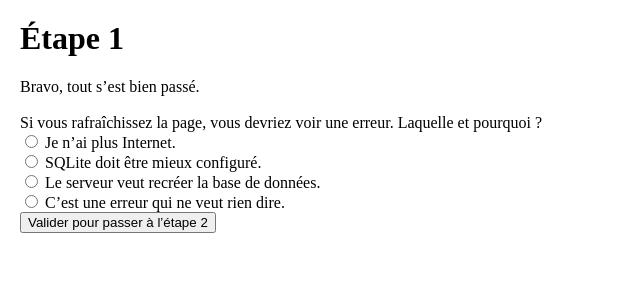
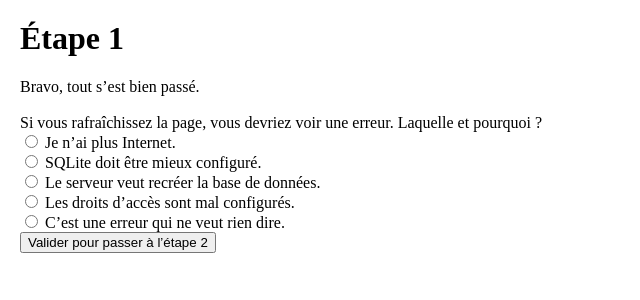
Before and after one commit to Grahack/peda-form-php, a PHP site: page /index.php?etape=1 in a window 1280 px wide. Shown: the top 300 px of the page, without its empty margins (0-640 px from the left). Run offline with PHP 8.4, Linux system fonts and the light colour scheme.

Commit message:
Ajout d’une fausse réponse.

```diff
--- a/index.php
+++ b/index.php
@@ -84,7 +84,9 @@ pourquoi ? <br>
     <input type="radio" name="reponse" value="v" id="3">
         <label for="3">Le serveur veut recréer la base de données.</label><br>
     <input type="radio" name="reponse" value="x" id="4">
-        <label for="4">C’est une erreur qui ne veut rien dire.</label><br>
+        <label for="4">Les droits d’accès sont mal configurés.</label><br>
+    <input type="radio" name="reponse" value="x" id="5">
+        <label for="5">C’est une erreur qui ne veut rien dire.</label><br>
     <input type="submit" value="Valider pour passer à l’étape 2">
 </form>
 <?php
```
